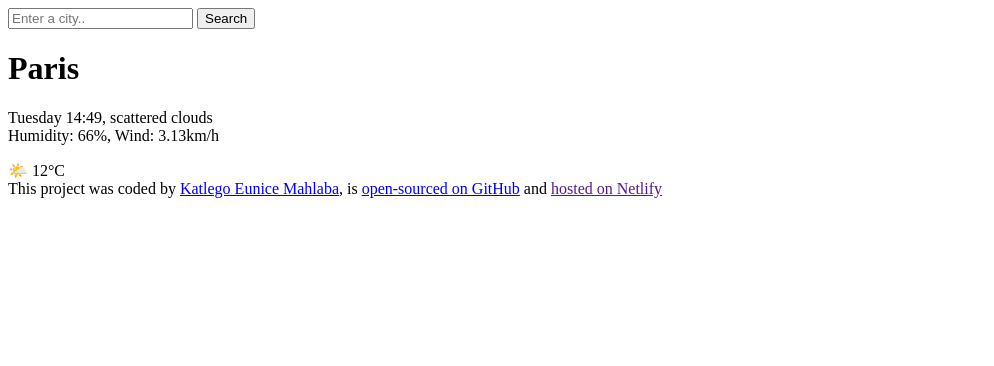
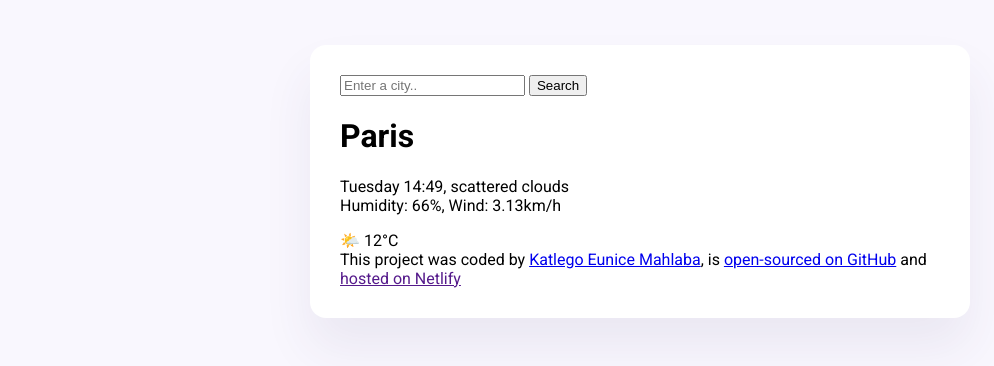
Before and after one commit to KatlegoMahlaba/Vanilla-weather-app-project, a plain HTML site: page index.html in a window 1280 px wide. Shown: the whole page, without its empty margins (0-994 px from the left). Drawn offline with Linux system fonts and the light colour scheme.

Commit message:
added styles to main container and custom fonts

```diff
--- a/index.html
+++ b/index.html
@@ -3,8 +3,16 @@
   <head>
     <meta charset="UTF-8" />
     <meta name="viewport" content="width=device-width, initial-scale=1.0" />
+    <link rel="preconnect" href="https://fonts.googleapis.com" />
+    <link rel="preconnect" href="https://fonts.gstatic.com" crossorigin />
+    <link
+      href="https://fonts.googleapis.com/css2?family=Roboto:ital,wght@0,100;0,300;0,400;0,500;0,700;0,900;1,100;1,300;1,400;1,500;1,700;1,900&display=swap"
+      rel="stylesheet"
+    />
+    <link rel="stylesheet" href="src/styles.css" />
     <title>Vanilla Weather App</title>
   </head>
+  <div class="weather-app">
     <body>
       <header>
         <form>
@@ -38,4 +46,5 @@
         <a href="" target="_blank">hosted on Netlify</a>
       </footer>
     </body>
+  </div>
 </html>
--- /dev/null
+++ b/src/styles.css
@@ -0,0 +1,13 @@
+body {
+  background-color: #f9f7fe;
+  font-family: "Roboto", sans-serif;
+}
+
+.weather-app {
+  background: white;
+  max-width: 600px;
+  margin: 45px auto;
+  box-shadow: 0 30px 50px rgba(65, 50, 100, 0.08);
+  border-radius: 16px;
+  padding: 30px;
+}
```
Lines whose indentation alone changed are shown as unchanged.
